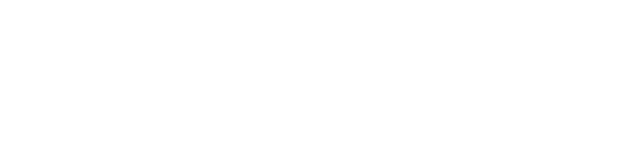
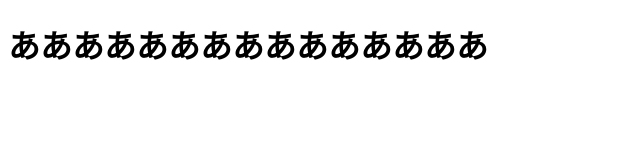
Before and after one commit to m-35/gs0511-rensyu, a plain HTML site: page index.html in a window 1280 px wide. Shown: the whole page, without its empty margins (0-640 px from the left). Drawn offline with Linux system fonts and the light colour scheme.

Commit message:
h1追加

```diff
--- a/index.html
+++ b/index.html
@@ -6,6 +6,6 @@
   <title>Document</title>
 </head>
 <body>
-
+  <h1>あああああああああああああああ</h1>
 </body>
 </html>
```
